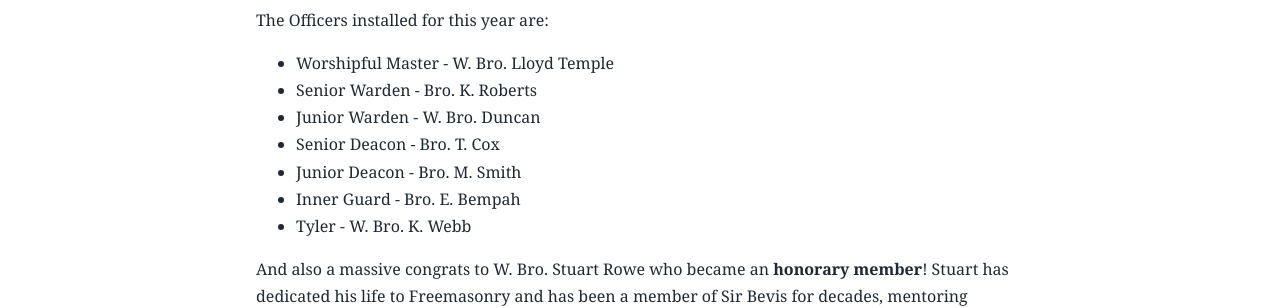
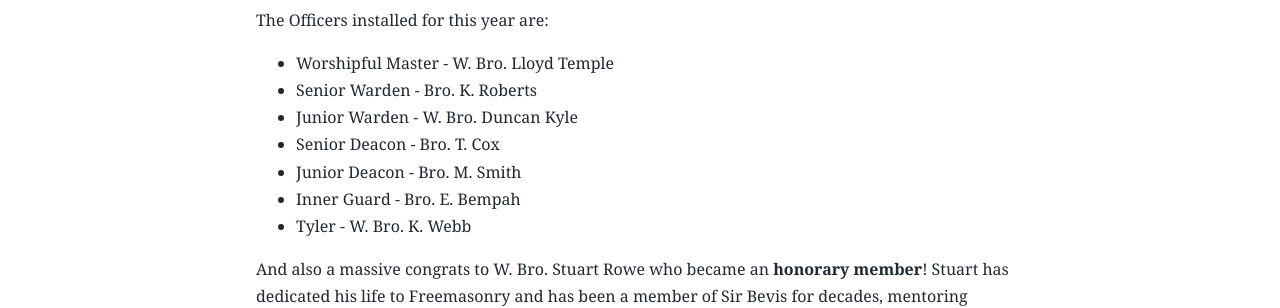
Before and after one commit to jefferies917/sirbevis.github.io, a Jekyll site: the page built from _posts/2026-03-28-installation-2026.md, in a window 1280 px wide and 900 px high, scrolled down 553 px. Shown: the part 250-558 px from the top of the window. Built offline with Jekyll 4.4.1, drawn with Linux system fonts in a browser that asks for light colours.

Commit message:
fix: name on post

```diff
--- a/_posts/2026-03-28-installation-2026.md
+++ b/_posts/2026-03-28-installation-2026.md
@@ -15,7 +15,7 @@ And a further **congrats to all of the Officers** who were installed and who wil
 The Officers installed for this year are:
 - Worshipful Master - W. Bro. Lloyd Temple
 - Senior Warden - Bro. K. Roberts
-- Junior Warden - W. Bro. Duncan
+- Junior Warden - W. Bro. Duncan Kyle
 - Senior Deacon - Bro. T. Cox
 - Junior Deacon - Bro. M. Smith
 - Inner Guard - Bro. E. Bempah
```
